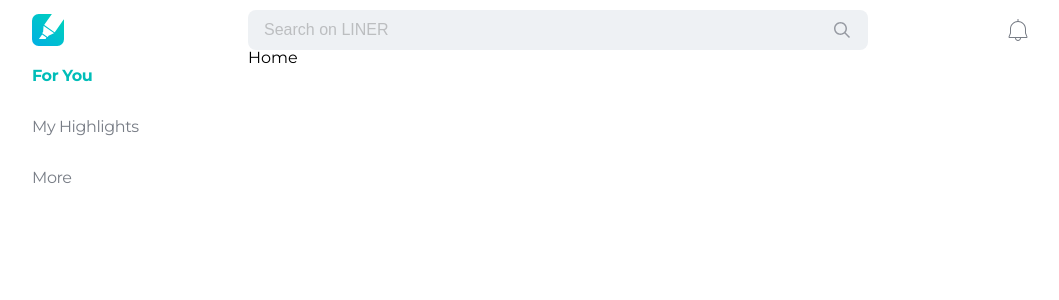
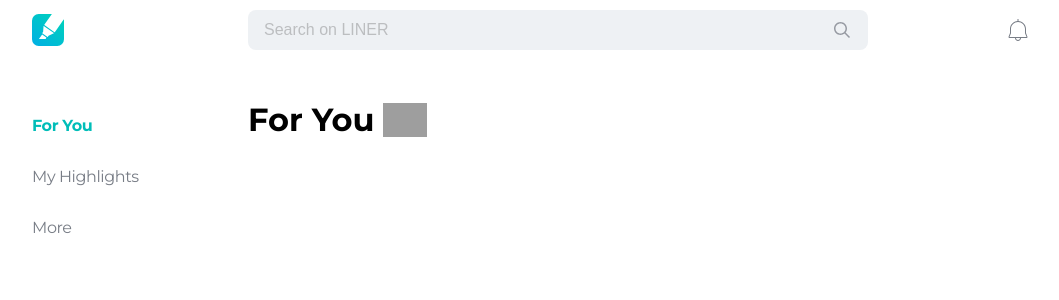
Before and after one commit to flyingSquirrel-dev/liner-website-clone, a React (Create React App) app: page /home in a window 1280 px wide. Shown: the top 300 px of the page, without its empty margins (112-1171 px from the left). Built offline with nearby package versions, Linux system fonts and the light colour scheme; grey boxes are pictures that could not be loaded.

Commit message:
fix: 🐛 modify layout

```diff
--- /dev/null
+++ b/src/components/PageTitle/index.tsx
@@ -0,0 +1,35 @@
+import styled from 'styled-components';
+import infoIcon from '../../images/info.svg';
+
+interface Props {
+  title: string;
+}
+
+const Container = styled.div`
+  display: inline-flex;
+  align-items: center;
+`;
+
+const Title = styled.h1`
+  font-size: ${({ theme }) => theme.fontSize.large};
+  font-weight: 700;
+`;
+
+const InfoButton = styled.button`
+  width: 32px;
+  height: 32px;
+  margin-left: 9px;
+  background-image: url(${infoIcon});
+  background-repeat: no-repeat;
+  background-position: 50%;
+  cursor: pointer;
+`;
+
+export const PageTitle = ({ title }: Props) => {
+  return (
+    <Container>
+      <Title>{title}</Title>
+      <InfoButton />
+    </Container>
+  );
+};
--- a/src/constants/index.ts
+++ b/src/constants/index.ts
@@ -1,11 +1,14 @@
 import { MenuListProps } from '../@types/menu';
 
+export const FOR_YOU = 'For You' as const;
+export const MY_HIGHLIGHTS = 'My Highlights' as const;
+export const MORE = 'More' as const;
 export const SEARCHBAR_PLACE_HOLDER = 'Search on LINER' as const;
 export const LEFT_MENU_WIDTH = 232;
 export const INPUT_MIN_WIDTH = 550;
 
 export const LeftMenuList: MenuListProps[] = [
-  { name: 'For You', to: '/home' },
-  { name: 'My Highlights', to: '/myhighlights' },
-  { name: 'More', to: '/more' },
+  { name: FOR_YOU, to: '/home' },
+  { name: MY_HIGHLIGHTS, to: '/myhighlights' },
+  { name: MORE, to: '/more' },
 ];
--- a/src/containers/LeftMenu/index.tsx
+++ b/src/containers/LeftMenu/index.tsx
@@ -3,7 +3,7 @@ import { Menu } from '../../components/MenuItem';
 import { LeftMenuList } from '../../constants';
 
 const Container = styled.div`
-  display: flex;
+  display: inline-flex;
   flex-direction: column;
   justify-content: flex-start;
   align-items: flex-start;
--- a/src/index.tsx
+++ b/src/index.tsx
@@ -9,6 +9,7 @@ import { NotFoundPage } from './pages/notfound';
 import { MyHighlights } from './pages/myhighlights';
 import { Header } from './containers/Header';
 import { LeftMenu } from './containers/LeftMenu';
+import { More } from './pages/more';
 
 const RootContainer = styled.div`
   display: flex;
@@ -18,7 +19,7 @@ const RootContainer = styled.div`
 `;
 
 const ContentWrapper = styled.div`
-  display: flex;
+  margin-top: 50px;
 `;
 
 ReactDOM.render(
@@ -32,6 +33,7 @@ ReactDOM.render(
           <Switch>
             <Route path="/myhighlights" render={MyHighlights} />
             <Route path="/home" render={Home} />
+            <Route path="/more" render={More} />
             <Route path="/" exact={true}>
               <Redirect to="/home" />
             </Route>
--- a/src/pages/home/index.tsx
+++ b/src/pages/home/index.tsx
@@ -1,3 +1,10 @@
+import { PageTitle } from '../../components/PageTitle';
+import { FOR_YOU } from '../../constants';
+
 export const Home = () => {
-  return <div>Home</div>;
+  return (
+    <>
+      <PageTitle title={FOR_YOU} />
+    </>
+  );
 };
--- /dev/null
+++ b/src/pages/more/index.tsx
@@ -0,0 +1,21 @@
+import { PageTitle } from '../../components/PageTitle';
+import { MORE } from '../../constants';
+import styled from 'styled-components';
+
+const Container = styled.div`
+  display: inline-flex;
+  align-items: center;
+`;
+
+const Title = styled.h1`
+  font-size: ${({ theme }) => theme.fontSize.large};
+  font-weight: 700;
+`;
+
+export const More = () => {
+  return (
+    <Container>
+      <Title>Hi, there!</Title>
+    </Container>
+  );
+};
--- a/src/pages/myhighlights/index.tsx
+++ b/src/pages/myhighlights/index.tsx
@@ -1,3 +1,10 @@
+import { PageTitle } from '../../components/PageTitle';
+import { MY_HIGHLIGHTS } from '../../constants';
+
 export const MyHighlights = () => {
-  return <div>My HighLights</div>;
+  return (
+    <>
+      <PageTitle title={MY_HIGHLIGHTS} />
+    </>
+  );
 };
--- a/src/styled/theme.ts
+++ b/src/styled/theme.ts
@@ -4,12 +4,13 @@ export interface Theme {
   background: Record<BackgroundColor, string>;
 }
 
-type FontSize = 'normal' | 'regular' | 'small';
+type FontSize = 'normal' | 'regular' | 'small' | 'large';
 type Color = 'deepGray' | 'lightGray' | 'normalGray' | 'blue';
 type BackgroundColor = 'gray' | 'hoverGray';
 
 const theme: Theme = {
   fontSize: {
+    large: '32px',
     normal: '16px',
     regular: '14px',
     small: '12px',
```
